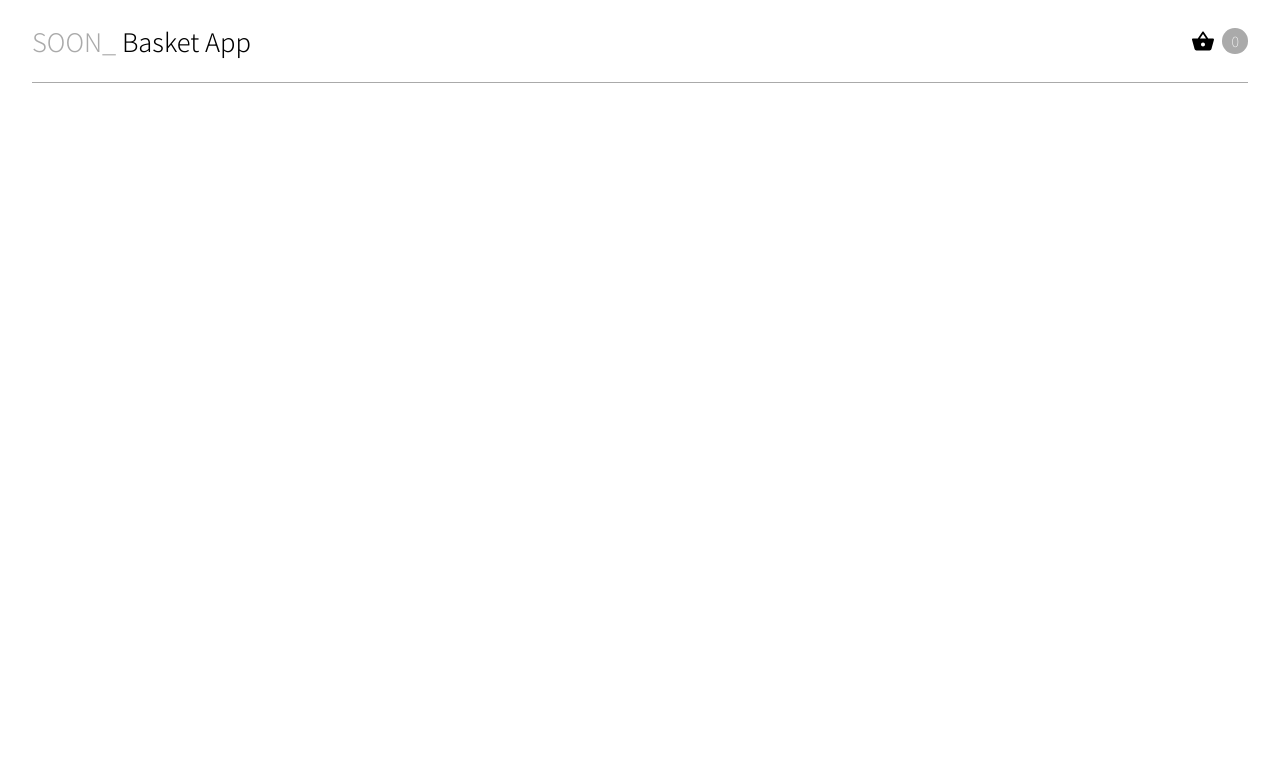
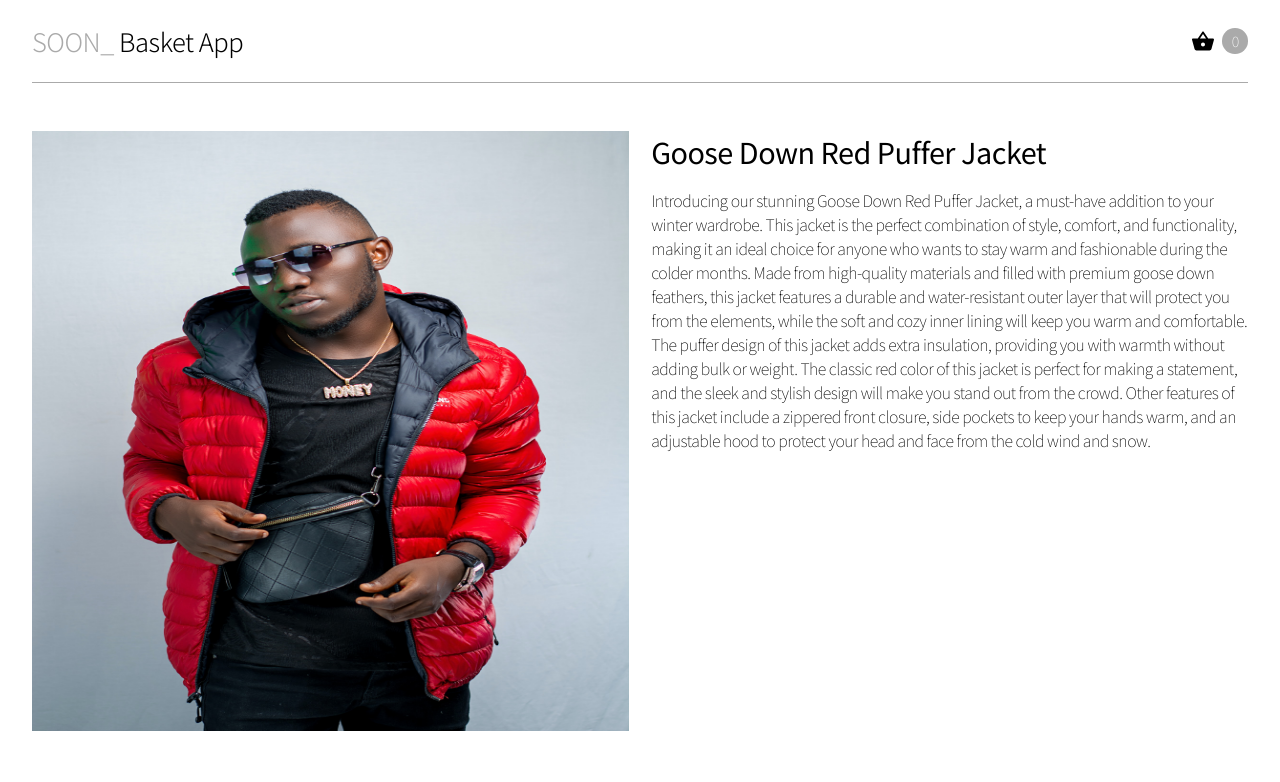
Before and after one commit to hanleymark/soon-basket, a plain HTML site: page index.html in a window 1280 px wide. Drawn offline with Linux system fonts and the light colour scheme.

Commit message:
Sample content mock up added

```diff
--- a/index.html
+++ b/index.html
@@ -8,14 +8,30 @@
     <link rel="stylesheet" href="./styles.css" />
   </head>
   <body class="width-xlarge center">
-    <header class="vert-space-around horiz-divider-small">
+    <header class="vert-space-medium horiz-divider-small">
       <h1><span class="logo__text">SOON_</span> Basket App</h1>
       <div class="basket horiz-spacer-small">
         <img class="basket__icon" src="./resources/site-images/basket.svg" alt="Shopping basket icon">
         <span class="basket__item-count">0</span>
       </div>
     </header>
-    <main></main>
+    <main>
+        <div class="product__container width-xlarge vert-space-xlarge">
+            <img class="product__image--large" src="./resources/product-images/0002.jpg">
+            <div class="product__details stack-medium">
+                <h2>Goose Down Red Puffer Jacket</h2>
+                <p>
+                    Introducing our stunning Goose Down Red Puffer Jacket, a must-have addition to your winter wardrobe. This jacket is the perfect combination of style, comfort, and functionality, making it an ideal choice for anyone who wants to stay warm and fashionable during the colder months.
+
+Made from high-quality materials and filled with premium goose down feathers, this jacket features a durable and water-resistant outer layer that will protect you from the elements, while the soft and cozy inner lining will keep you warm and comfortable.
+
+The puffer design of this jacket adds extra insulation, providing you with warmth without adding bulk or weight. The classic red color of this jacket is perfect for making a statement, and the sleek and stylish design will make you stand out from the crowd.
+
+Other features of this jacket include a zippered front closure, side pockets to keep your hands warm, and an adjustable hood to protect your head and face from the cold wind and snow.
+                </p>
+            </div>
+        </div>
+    </main>
     <script src="app.js" type="module"></script>
   </body>
 </html>
--- a/styles.css
+++ b/styles.css
@@ -25,6 +25,7 @@ body {
     font-family: 'Noto Sans JP', sans-serif;
     font-weight: 100;
     color: var(--text-colour-main);
+    letter-spacing: -0.03rem;
 }
 
 header {
@@ -72,6 +73,30 @@ h1>.logo__text {
     line-height: var(--item-count-size);
 }
 
+.product__container {
+    display: flex;
+    flex-direction: row;
+    justify-content: space-between;
+    align-items: flex-start;
+    gap: 1.4rem;
+    flex-wrap: wrap;
+}
+
+.product__container > * {
+    flex: 1;
+}
+
+.product__image--large {
+    min-width: 20rem;
+    max-height: 75vh;
+    width: auto;
+}
+
+.product__details {
+    min-width: 20rem;
+}
+
+/* Layout primitives */
 .center {
     margin: auto;
 }
@@ -80,13 +105,18 @@ h1>.logo__text {
     margin-left: 0.5rem;
 }
 
-.stack-medium > *+* {
+.stack-medium>*+* {
     margin-top: 1rem;
 }
 
-.vert-space-around {
+.vert-space-medium {
     padding-top: 1.4rem;
     padding-bottom: 1.4rem;
+}
+
+.vert-space-xlarge {
+    padding-top: 3rem;
+    padding-bottom: 3rem;
 }
 
 .horiz-divider-small {
```
Also changed, not shown: resources/product-images/0001.jpg (added), resources/product-images/0002.jpg (added), resources/product-images/0004.jpg (added), 1 other file.
